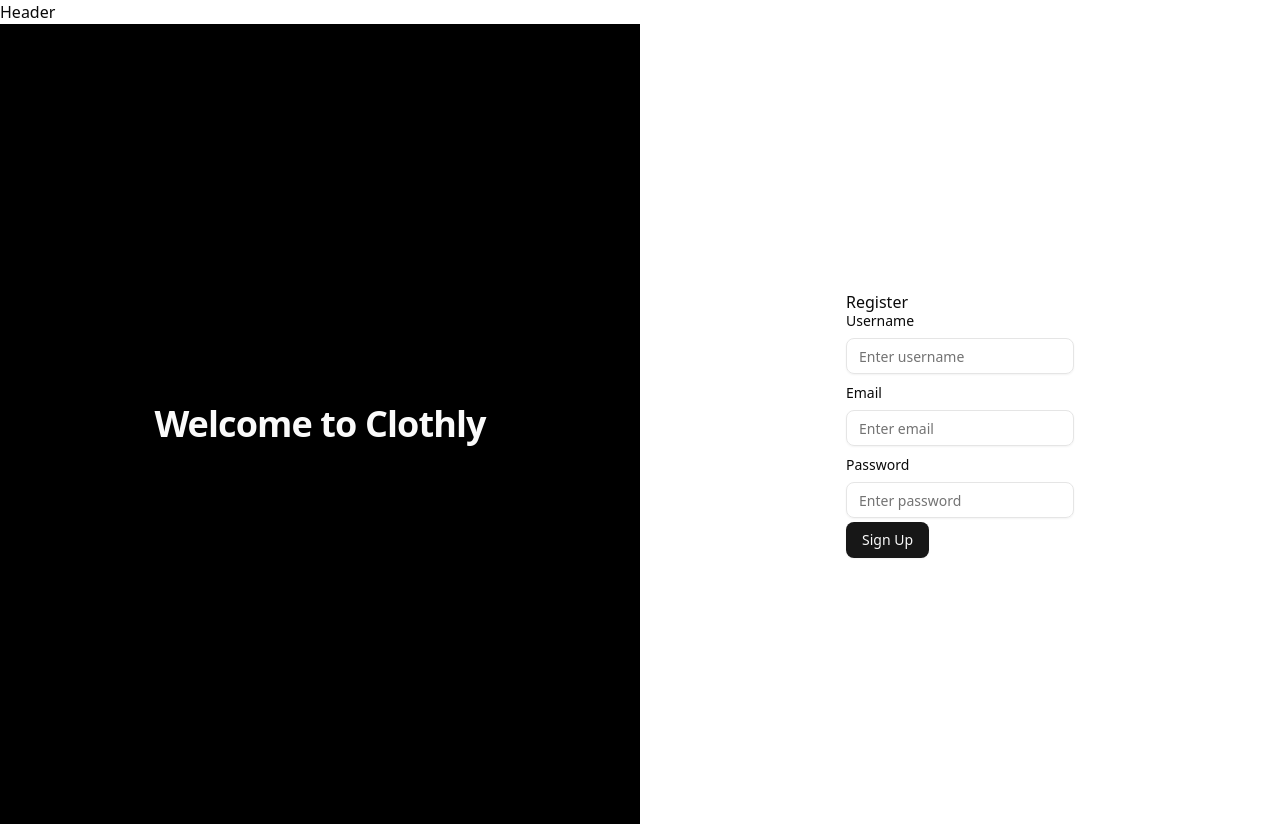
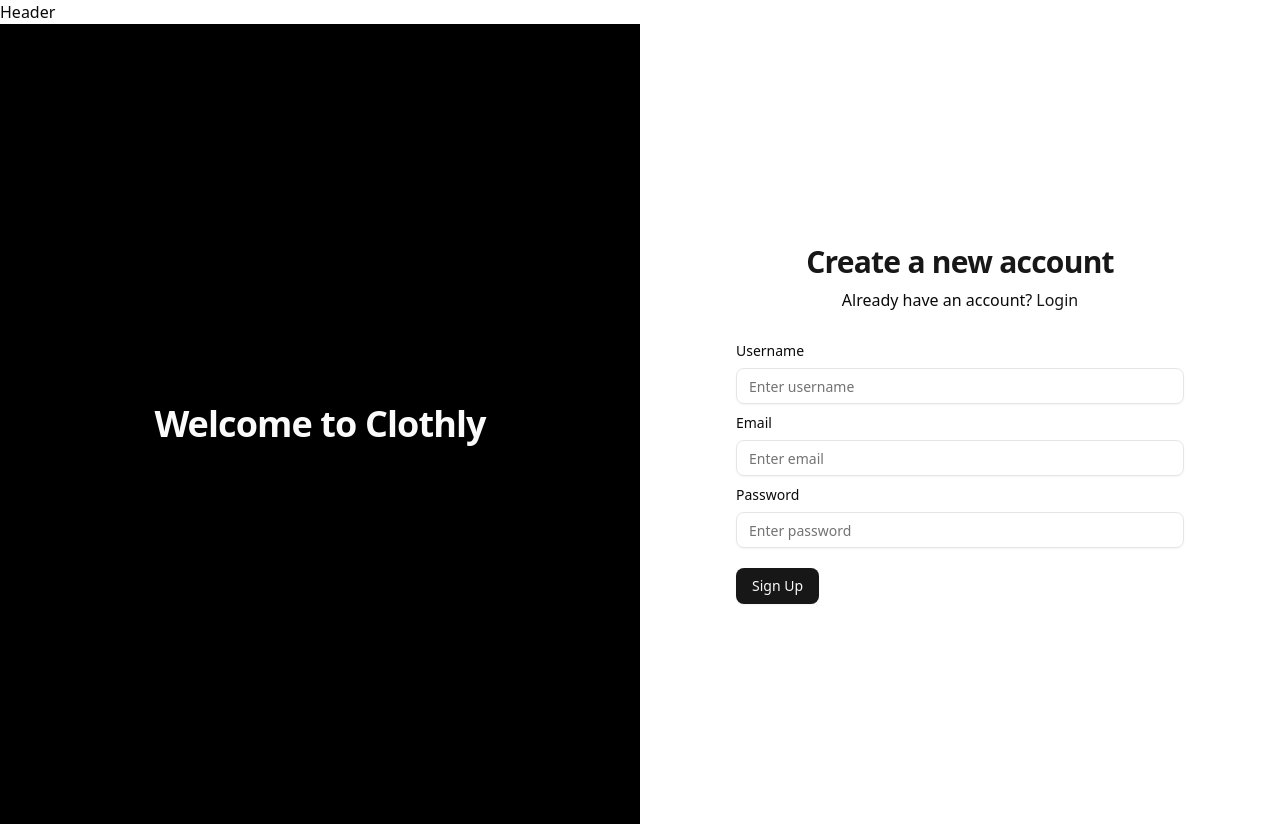
Before and after one commit to tgbao2110/Clothly, a React (Vite) app in the folder frontend/: page /auth/register in a window 1280 px wide. Built offline with nearby package versions, Linux system fonts and the light colour scheme.

Commit message:
fe: add register page

```diff
--- a/frontend/src/components/common/form.jsx
+++ b/frontend/src/components/common/form.jsx
@@ -90,7 +90,7 @@ const CommonForm = ({formControls, formData, setFormData, onSubmit, buttonText})
         </div>
 
         {/* ===== Button ===== */}
-        <Button type='submit' className="mt-1">
+        <Button type='submit' className="mt-5 cursor-pointer">
             {buttonText || 'Submit'}
         </Button>
     </form>
--- a/frontend/src/pages/_auth/register.jsx
+++ b/frontend/src/pages/_auth/register.jsx
@@ -1,6 +1,7 @@
 import CommonForm from "@/components/common/form"
 import { registerFormControls } from "@/config"
 import { useState } from "react"
+import { Link } from "react-router-dom"
 
 const initState = {
   userName: '',
@@ -15,8 +16,22 @@ const Register = () => {
     console.log ('SUBMITTING REGISTRATION....')
   }
   return (
-    <div>
-      <h1>Register</h1>
+    <div className="w-full max-w-md space-y-8">
+      <div className="text-center">
+        <h1 className="text-3xl font-bold tracking-tight text-primary">
+          Create a new account
+        </h1>
+        <p className="mt-2">
+          Already have an account?
+          <Link
+            to='/auth/login'
+            className="ml-1 text-primary font-medium hover:underline underline-offset-2"
+          >
+            Login
+          </Link>
+        </p>
+
+      </div>
       <CommonForm
         formControls={registerFormControls}
         formData={formData}
```
